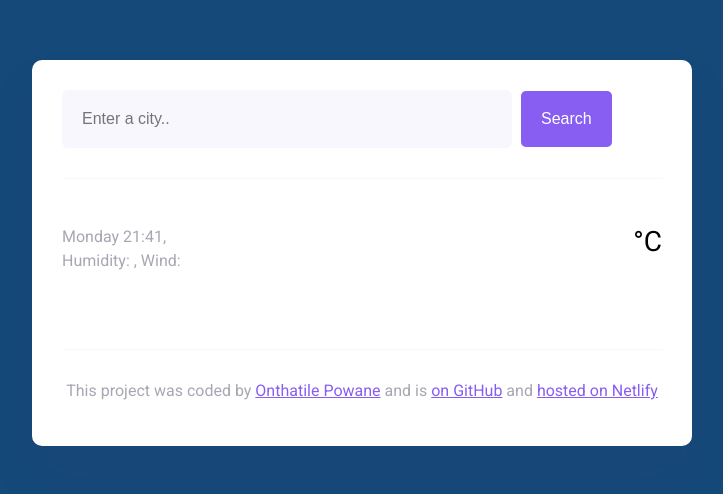
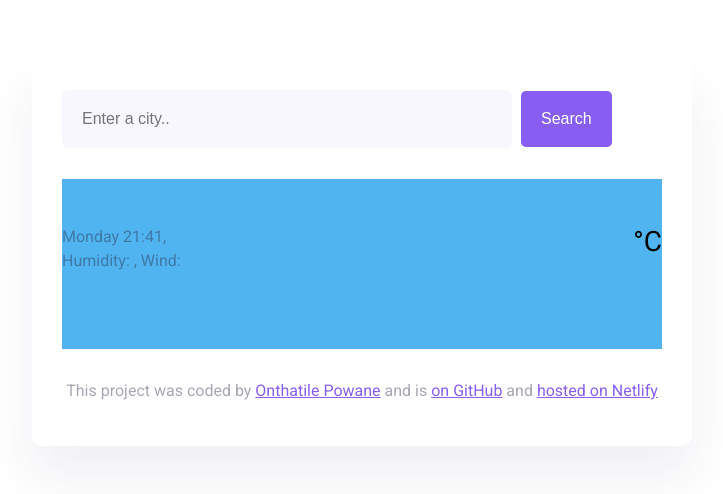
Before and after one commit to OnthatilePowane/my-awesome-project, a website built with Parcel: page index.html in a window 1280 px wide. Shown: the whole page, without its empty margins (278-1001 px from the left). Built offline with nearby package versions, Linux system fonts and the light colour scheme.

Commit message:
changed my main background color

```diff
--- a/src/styles.css
+++ b/src/styles.css
@@ -1,5 +1,5 @@
 body {
-  background: #15497a;
+  background: #ffffff;
   font-family: "Roboto", sans-serif;
 }
 
@@ -44,6 +44,7 @@ header {
 
 main {
   padding: 30px 0;
+  background: #4fb4ef;
 }
 
 .current-temperature-rapper {
```
